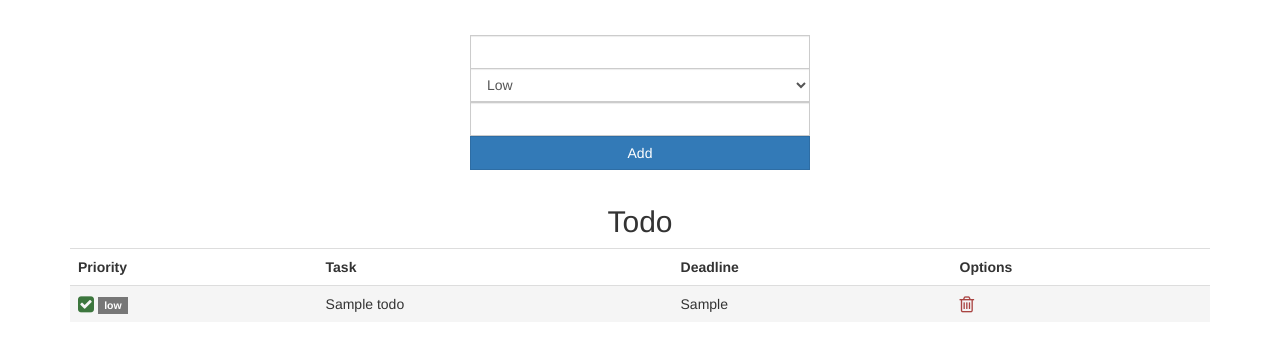
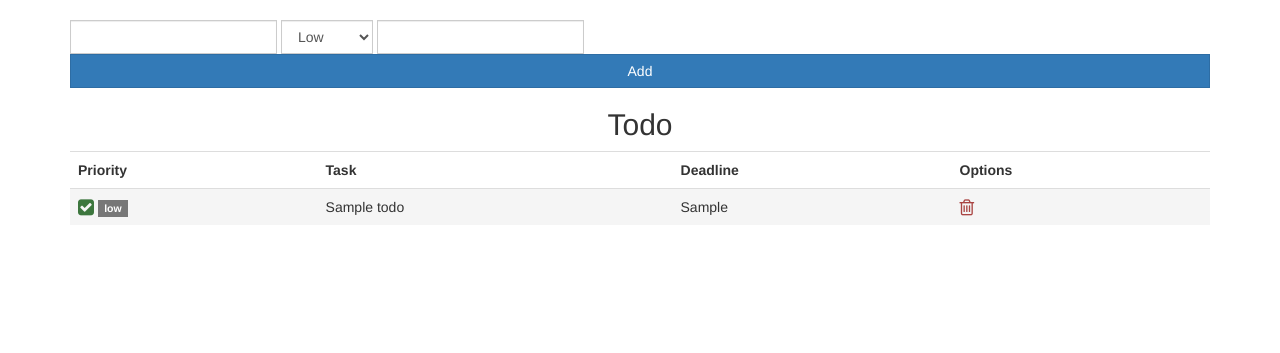
Before and after one commit to fisle/flaskdo, a Flask app: page / in a window 1280 px wide. Shown: the part 52-405 px from the top of the page. Run offline with Flask 2, Linux system fonts and the light colour scheme; a user stored in the database is signed in; tables that the repository leaves empty hold one stand-in row (values such as "Sample post"); some libraries are stand-ins or nearby versions.

Commit message:
remove flash, add inline form

```diff
--- a/app/templates/index.html
+++ b/app/templates/index.html
@@ -1,7 +1,7 @@
 {% extends "base.html" %}
 {% block content %}
 
-<form action="" method="post" class="form-signin">
+<form action="" method="post" class="form-inline">
   {% for error in form.errors %}
     <div class="alert alert-info">Please insert {{error}}</div>
   {% endfor %}
--- a/app/views.py
+++ b/app/views.py
@@ -36,7 +36,6 @@ def delete(id):
   todo = Todo(id = id, user = g.user.id)
   Todo.query.filter_by(id = id, user = g.user.id).delete()
   db.session.commit()
-  flash('Entry deleted')
   return redirect(url_for('index'))
 
 @app.route('/done/<int:id>/')
@@ -45,7 +44,6 @@ def done(id):
   todo = Todo(id = id, user = g.user.id, priority = 0)
   db.session.merge(todo)
   db.session.commit()
-  flash('Entry marked as done')
   return redirect(url_for('index'))
 
 @app.route('/signup', methods = ['GET', 'POST'])
```
